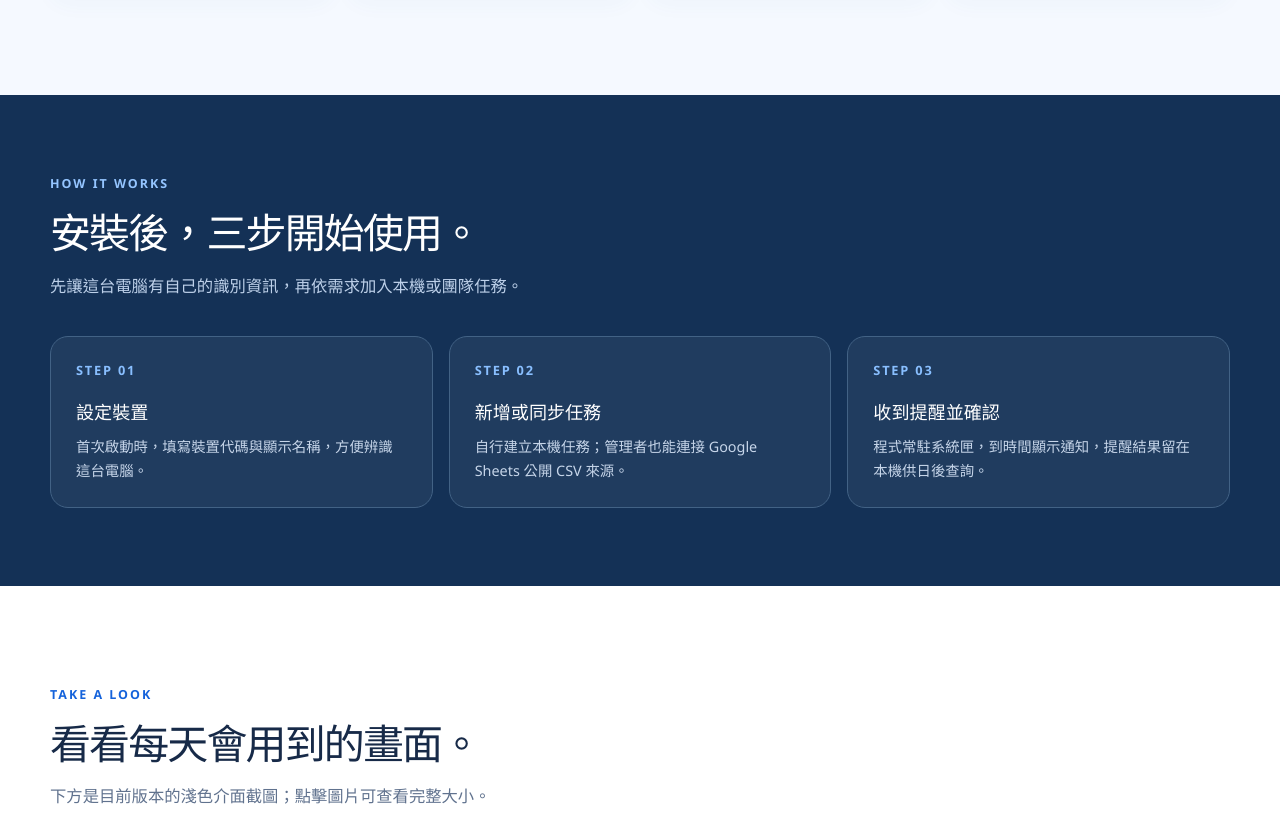
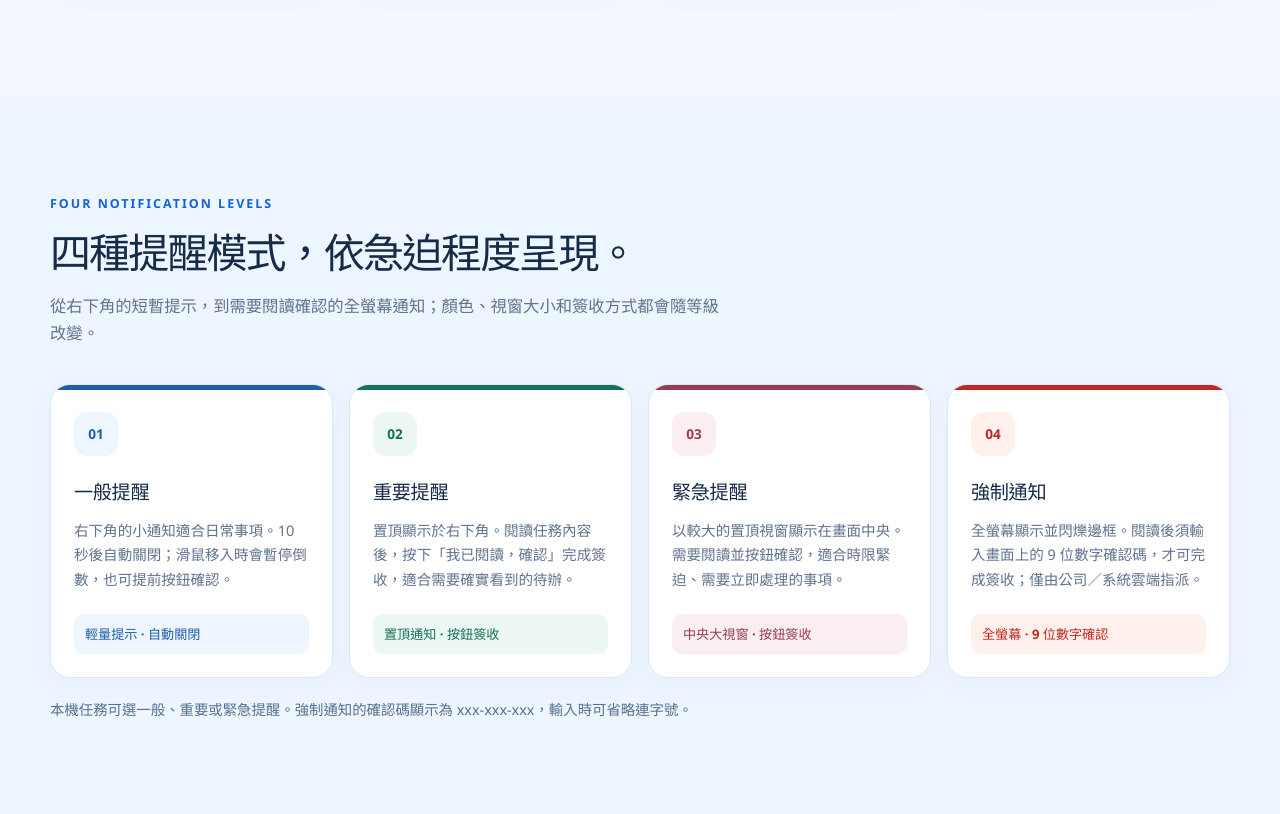
Before and after one commit to bruce-yang-422/cloud-alarm-overlay, a plain HTML site: page index.html in a window 1280 px wide. Shown: the part 1270-2084 px from the top of the page. Drawn offline with Linux system fonts and the light colour scheme.

Commit message:
site: 介紹四種提醒模式 / Explain four notification levels

```diff
--- a/index.html
+++ b/index.html
@@ -4,7 +4,7 @@
   <meta charset="utf-8">
   <meta name="viewport" content="width=device-width, initial-scale=1">
   <meta name="theme-color" content="#f5f9ff">
-  <meta name="description" content="Cloud Alarm Overlay 是 Windows 桌面提醒程式：建立本機任務、從 Google Sheets 公開 CSV 同步團隊任務，使用分級通知、簽收紀錄與番茄鐘。免費下載 Windows x64 安裝檔。">
+  <meta name="description" content="Cloud Alarm Overlay 是 Windows 桌面提醒程式：建立本機任務、從 Google Sheets 公開 CSV 同步團隊任務，提供一般、重要、緊急與強制通知四種提醒模式，以及簽收紀錄與番茄鐘。">
   <meta name="robots" content="index,follow,max-image-preview:large">
   <title>Cloud Alarm Overlay｜Windows 桌面提醒、任務同步與番茄鐘</title>
   <link rel="canonical" href="https://bruce-yang-422.github.io/cloud-alarm-overlay/">
@@ -14,7 +14,7 @@
   <meta property="og:locale" content="zh_TW">
   <meta property="og:site_name" content="Cloud Alarm Overlay">
   <meta property="og:title" content="Cloud Alarm Overlay｜重要的事，準時看見">
-  <meta property="og:description" content="Windows 桌面提醒程式，整合本機任務、Google Sheets 團隊任務、分級通知、簽收紀錄與番茄鐘。">
+  <meta property="og:description" content="Windows 桌面提醒程式，整合本機與 Google Sheets 任務、四種提醒模式、簽收紀錄與番茄鐘。">
   <meta property="og:url" content="https://bruce-yang-422.github.io/cloud-alarm-overlay/">
   <meta property="og:image" content="https://bruce-yang-422.github.io/cloud-alarm-overlay/site-assets/og-preview.png">
   <meta property="og:image:width" content="1200">
@@ -31,7 +31,7 @@
       "@id": "https://bruce-yang-422.github.io/cloud-alarm-overlay/#software",
       "name": "Cloud Alarm Overlay",
       "url": "https://bruce-yang-422.github.io/cloud-alarm-overlay/",
-      "description": "Windows 桌面提醒程式，支援本機任務、Google Sheets 公開 CSV 同步、分級通知、簽收紀錄與番茄鐘。",
+      "description": "Windows 桌面提醒程式，支援本機任務、Google Sheets 公開 CSV 同步、四種提醒模式、簽收紀錄與番茄鐘。",
       "applicationCategory": "BusinessApplication",
       "operatingSystem": "Windows",
       "image": "https://bruce-yang-422.github.io/cloud-alarm-overlay/site-assets/og-preview.png",
@@ -163,6 +163,24 @@
     .feature h3 { margin-bottom: 9px; font-size: 1.16rem; letter-spacing: -.02em; }
     .feature p { margin-bottom: 0; color: var(--muted); font-size: .91rem; }
 
+    .levels-section { background: #edf5ff; }
+    .levels-grid { display: grid; grid-template-columns: repeat(4, minmax(0, 1fr)); gap: 16px; }
+    .level-card {
+      --level-accent: #245fa4; --level-soft: #edf5ff;
+      position: relative; display: flex; flex-direction: column; min-height: 294px;
+      padding: 27px 23px 23px; overflow: hidden; border: 1px solid var(--line);
+      border-radius: 20px; background: #fff; box-shadow: 0 7px 22px #3d66920a;
+    }
+    .level-card::before { content: ""; position: absolute; inset: 0 0 auto; height: 5px; background: var(--level-accent); }
+    .level-card.important { --level-accent: #14715e; --level-soft: #edf7f2; }
+    .level-card.urgent { --level-accent: #963d52; --level-soft: #faeef0; }
+    .level-card.mandatory { --level-accent: #bc2925; --level-soft: #fff0ec; }
+    .level-number { display: inline-grid; place-items: center; width: 44px; height: 44px; margin-bottom: 20px; border-radius: 13px; color: var(--level-accent); background: var(--level-soft); font-size: .85rem; font-weight: 850; }
+    .level-card h3 { margin-bottom: 9px; font-size: 1.2rem; letter-spacing: -.02em; }
+    .level-card p { margin-bottom: 18px; color: var(--muted); font-size: .91rem; }
+    .level-behavior { display: block; margin-top: auto; padding: 9px 11px; border-radius: 10px; color: var(--level-accent); background: var(--level-soft); font-size: .82rem; font-weight: 750; }
+    .levels-note { margin: 20px 0 0; color: #56708e; font-size: .9rem; }
+
     .workflow { padding: 78px 0; background: #143156; color: #fff; }
     .workflow .section-kicker { color: #95c5ff; }
     .workflow .section-heading > p:last-child { color: #bdd0e9; }
@@ -213,7 +231,7 @@
 
     @media (max-width: 980px) {
       .hero-grid { gap: 32px; }
-      .features { grid-template-columns: repeat(2, minmax(0, 1fr)); }
+      .features, .levels-grid { grid-template-columns: repeat(2, minmax(0, 1fr)); }
       .visual-caption { right: 8px; }
     }
     @media (max-width: 760px) {
@@ -238,8 +256,8 @@
       .hero-actions { margin-top: 26px; }
       .button { width: 100%; }
       .hero-meta { font-size: .78rem; }
-      .features { grid-template-columns: 1fr; }
-      .feature { min-height: 0; }
+      .features, .levels-grid { grid-template-columns: 1fr; }
+      .feature, .level-card { min-height: 0; }
       .preview-image-link img { height: 245px; }
       .notice-showcase { grid-template-columns: 1fr; }
       .notice-showcase a { justify-self: start; width: 200px; }
@@ -268,6 +286,7 @@
       </a>
       <nav class="main-nav" aria-label="頁面導覽">
         <a href="#features">主要功能</a>
+        <a href="#levels">提醒模式</a>
         <a href="#preview">介面預覽</a>
         <a href="#getting-started">如何開始</a>
       </nav>
@@ -316,6 +335,23 @@
       </div>
     </section>
 
+    <section class="section levels-section" id="levels" aria-labelledby="levels-title">
+      <div class="container">
+        <div class="section-heading">
+          <p class="section-kicker">FOUR NOTIFICATION LEVELS</p>
+          <h2 id="levels-title">四種提醒模式，依急迫程度呈現。</h2>
+          <p>從右下角的短暫提示，到需要閱讀確認的全螢幕通知；顏色、視窗大小和簽收方式都會隨等級改變。</p>
+        </div>
+        <div class="levels-grid">
+          <article class="level-card"><span class="level-number" aria-hidden="true">01</span><h3>一般提醒</h3><p>右下角的小通知適合日常事項。10 秒後自動關閉；滑鼠移入時會暫停倒數，也可提前按鈕確認。</p><span class="level-behavior">輕量提示 · 自動關閉</span></article>
+          <article class="level-card important"><span class="level-number" aria-hidden="true">02</span><h3>重要提醒</h3><p>置頂顯示於右下角。閱讀任務內容後，按下「我已閱讀，確認」完成簽收，適合需要確實看到的待辦。</p><span class="level-behavior">置頂通知 · 按鈕簽收</span></article>
+          <article class="level-card urgent"><span class="level-number" aria-hidden="true">03</span><h3>緊急提醒</h3><p>以較大的置頂視窗顯示在畫面中央。需要閱讀並按鈕確認，適合時限緊迫、需要立即處理的事項。</p><span class="level-behavior">中央大視窗 · 按鈕簽收</span></article>
+          <article class="level-card mandatory"><span class="level-number" aria-hidden="true">04</span><h3>強制通知</h3><p>全螢幕顯示並閃爍邊框。閱讀後須輸入畫面上的 9 位數字確認碼，才可完成簽收；僅由公司／系統雲端指派。</p><span class="level-behavior">全螢幕 · 9 位數字確認</span></article>
+        </div>
+        <p class="levels-note">本機任務可選一般、重要或緊急提醒。強制通知的確認碼顯示為 xxx-xxx-xxx，輸入時可省略連字號。</p>
+      </div>
+    </section>
+
     <section class="workflow" id="getting-started" aria-labelledby="steps-title">
       <div class="container">
         <div class="section-heading">
@@ -349,7 +385,7 @@
           </article>
         </div>
         <div class="notice-showcase">
-          <div><p class="section-kicker">CLEAR WHEN IT MATTERS</p><h3>提醒來了，訊息清楚看見。</h3><p>通知會顯示任務內容與補充說明，並依提醒等級使用不同的確認方式。重要的工作不會只留下模糊的一聲提示。</p></div>
+          <div><p class="section-kicker">CLEAR WHEN IT MATTERS</p><h3>重要提醒：訊息清楚看見。</h3><p>右側是「重要提醒」的實際畫面。通知顯示任務內容與補充說明；閱讀後按下確認，即可完成簽收。</p></div>
           <a href="site-assets/screenshots/notification_light.png" target="_blank" rel="noopener noreferrer" aria-label="查看通知完整截圖（新視窗）"><img src="site-assets/screenshots/notification_light.png" alt="淺色模式的重要提醒通知，顯示任務詳情、備註與確認按鈕" width="430" height="520" loading="lazy"></a>
         </div>
       </div>
```
